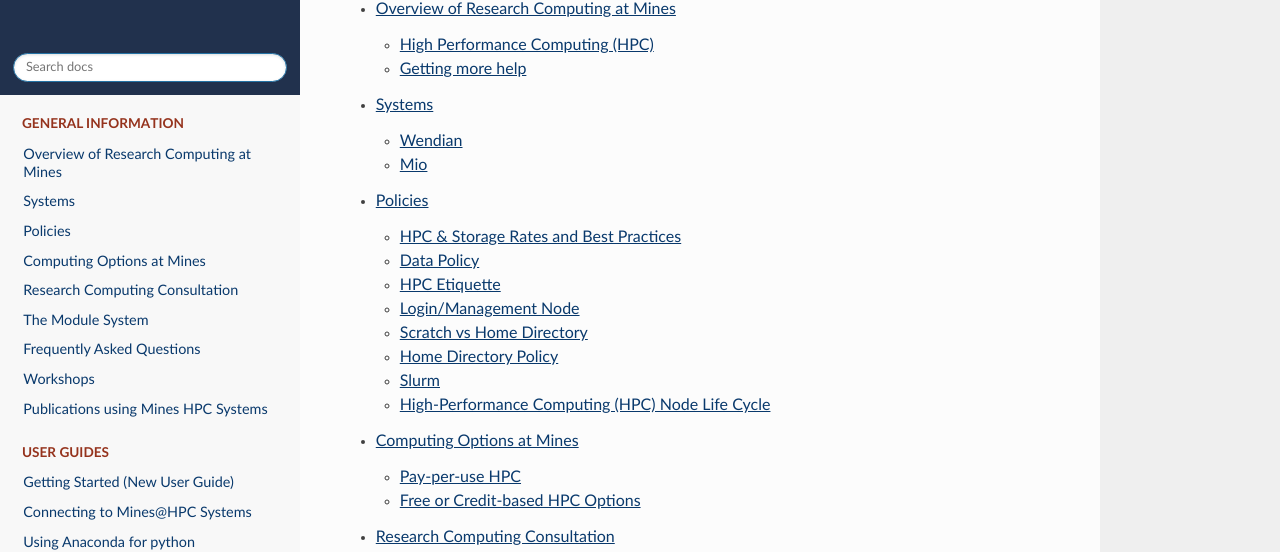
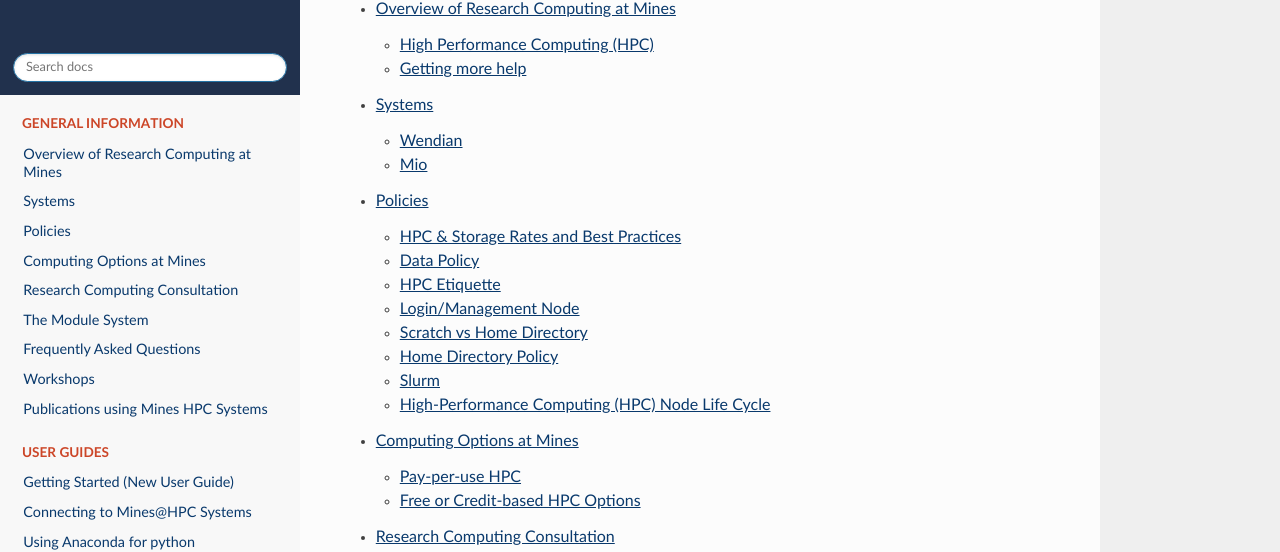
Before and after one commit to mines-researchcomputing/rc-docs, a Sphinx documentation site: the page built from source/index.rst, in a window 1280 px wide. Shown: the part 248-800 px from the top of the page. Built offline with Sphinx 7.4.7 and the Read the Docs theme 2.0.0, drawn with Linux system fonts in a browser that asks for light colours.

Commit message:
Update custom.css

```diff
--- a/source/_static/css/custom.css
+++ b/source/_static/css/custom.css
@@ -8,7 +8,7 @@
     }
     /* Caption Text on Side Menu */
     .wy-menu.wy-menu-vertical span.caption-text {
-      color: #95331D;
+      color: #CC4628;
     }
     /* Link colors */
     a:link {
```
